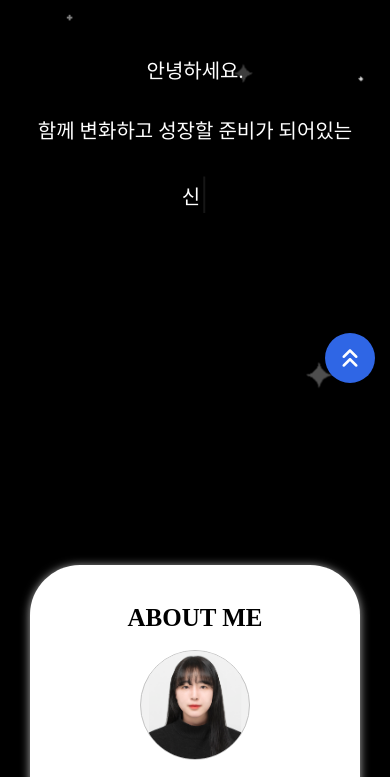
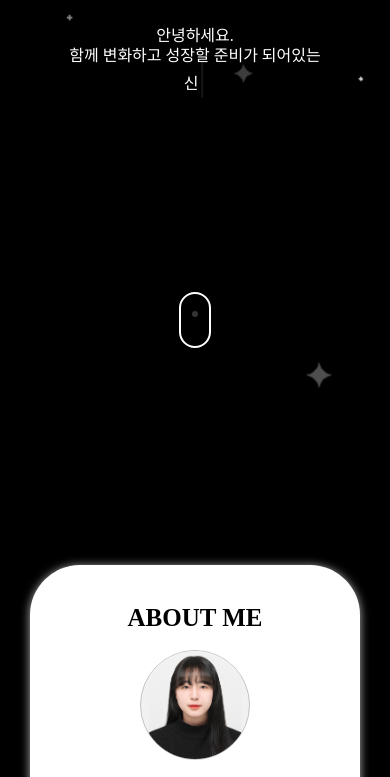
Before and after one commit to s-yoonj/Design-Portfolio, a plain HTML site: page index.html in a window 390 px wide. Shown: the part 446-1223 px from the top of the page. Drawn offline with Linux system fonts and the light colour scheme; a web font is replaced by a local one.

Commit message:
모바일 반응형 수정

```diff
--- a/assets/scss/components/_about-page.scss
+++ b/assets/scss/components/_about-page.scss
@@ -14,7 +14,7 @@
   justify-content: center;
   @include tablet {
     /*브라우저 사이즈768px이상, 1023px 이하일때*/
-    padding: 100px 20px;
+    padding: 60px 20px;
   }
   @include mobile {
     /*브라우저 사이즈767px이하일때*/
--- a/assets/scss/components/_contents-page.scss
+++ b/assets/scss/components/_contents-page.scss
@@ -10,7 +10,7 @@
   background-color: white;
   @include tablet {
     /*브라우저 사이즈768px이상, 1023px 이하일때*/
-    padding: 160px 100px 60px 100px;
+    padding: 60px 20px;
   }
   @include mobile {
     /*브라우저 사이즈767px이하일때*/
@@ -136,14 +136,6 @@
                 line-height: 23px;
                 @include mobile {
                   /*브라우저 사이즈767px이하일때*/
-                  display: none;
-                }
-              }
-              .mo-contents-txt {
-                display: none;
-                @include mobile {
-                  /*브라우저 사이즈767px이하일때*/
-                  display: block;
                   margin-left: 10px;
                   font-size: 12px;
                   font-weight: 700;
--- a/assets/scss/components/_intro.scss
+++ b/assets/scss/components/_intro.scss
@@ -1,3 +1,8 @@
+:root {
+  --c-dark: #212121;
+  --c-light: rgb(233, 233, 233);
+}
+
 .container {
   padding: 160px 40px 60px 40px;
   width: 100%;
@@ -8,11 +13,11 @@
   background-color: black;
   @include tablet {
     /*브라우저 사이즈768px이상, 1023px 이하일때*/
-    padding: 100px 20px 60px 20px;
+    padding: 60px 20px;
   }
   @include mobile {
     /*브라우저 사이즈767px이하일때*/
-    padding: 100px 20px 60px 20px;
+    padding: 60px 20px;
     // width: 100vw;
     height: 100vh;
   }
@@ -29,12 +34,12 @@
         font-weight: 700;
         @include tablet {
           /*브라우저 사이즈767px이하일때*/
-          font-size: 70px;
+          font-size: 60px;
           margin-bottom: 20px;
         }
         @include mobile {
           /*브라우저 사이즈767px이하일때*/
-          font-size: 50px;
+          font-size: 40px;
           margin-bottom: 20px;
         }
       }
@@ -43,11 +48,11 @@
         font-weight: 300;
         @include tablet {
           /*브라우저 사이즈767px이하일때*/
-          font-size: 90px;
+          font-size: 75px;
         }
         @include mobile {
           /*브라우저 사이즈767px이하일때*/
-          font-size: 60px;
+          font-size: 50px;
         }
       }
       .main-title-03 {
@@ -60,13 +65,17 @@
         bottom: 60px;
         @include tablet {
           /*브라우저 사이즈767px이하일때*/
-          width: 500px;
-          font-size: 25px;
+          width: 330px;
+          height: 100px;
+          font-size: 20px;
+          line-height: 35px;
         }
         @include mobile {
           /*브라우저 사이즈767px이하일때*/
-          width: 330px;
-          font-size: 20px;
+          width: 260px;
+          height: 70px;
+          font-size: 16px;
+          line-height: 20px;
         }
         .blink {
           animation: blink 0.5s infinite;
@@ -79,6 +88,57 @@
           }
         }
       }
+      .mouse {
+        display: none;
+        @include tablet {
+          display: block;
+          position: absolute;
+          bottom: 50px;
+        }
+        @include mobile {
+          display: block;
+          position: absolute;
+          bottom: 50px;
+        }
+        .scroll-mouse {
+          width: 32px;
+          height: 56px;
+          border: 2px solid #fff;
+          border-radius: 24px;
+          display: flex;
+          justify-content: center;
+          position: relative;
+          .scroll-mouse-point {
+            position: absolute;
+            width: 6px;
+            height: 6px;
+            border-radius: 6px;
+            background-color: #fff;
+            animation: mousemove 2s infinite;
+          }
+
+          @keyframes mousemove {
+            from {
+              top: 10px;
+              opacity: 0;
+            }
+            to {
+              top: 44px;
+              opacity: 1;
+            }
+          }
+        }
+      }
+    }
+
+    .top-btn {
+      @include tablet {
+        /*브라우저 사이즈768px이상, 1023px 이하일때*/
+        display: none;
+      }
+      @include mobile {
+        /*브라우저 사이즈767px이하일때*/
+        display: none;
       }
 
       .top-img {
@@ -109,6 +169,7 @@
           bottom: 15px;
         }
       }
+    }
     .hidden {
       display: none;
     }
@@ -124,11 +185,13 @@
     align-items: center;
     @include tablet {
       /*브라우저 사이즈768px이상, 1023px 이하일때*/
+      display: none;
       position: fixed;
       left: 0;
     }
     @include mobile {
       /*브라우저 사이즈767px이하일때*/
+      display: none;
       // display: none;
       position: fixed;
       left: 0;
--- a/assets/scss/components/_uiux-page.scss
+++ b/assets/scss/components/_uiux-page.scss
@@ -10,7 +10,7 @@
   background-color: white;
   @include tablet {
     /*브라우저 사이즈768px이상, 1023px 이하일때*/
-    padding: 160px 100px 60px 100px;
+    padding: 60px 20px;
   }
   @include mobile {
     /*브라우저 사이즈767px이하일때*/
@@ -59,7 +59,7 @@
 
           .uiux-point-txt {
             @include mobile {
-              height: 100%;
+              height: 520px;
               display: flex;
 
               flex-direction: column;
--- a/assets/scss/components/_webcoding-page.scss
+++ b/assets/scss/components/_webcoding-page.scss
@@ -11,7 +11,7 @@
   justify-content: center;
   @include tablet {
     /*브라우저 사이즈768px이상, 1023px 이하일때*/
-    padding: 160px 100px 60px 100px;
+    padding: 60px 20px;
   }
   @include mobile {
     /*브라우저 사이즈767px이하일때*/
--- a/index.html
+++ b/index.html
@@ -23,9 +23,12 @@
                     <p class="main-title-03">
                         <span class="text"></span><span class="blink">|</span>
                     </p>
+                    <div class="mouse">
+                        <div class="scroll-mouse">
+                            <div class="scroll-mouse-point"></div>
+                        </div>
+                    </div>
                 </div>
-
-
                 <!-- 메뉴바 -->
                 <nav class="menu-area">
                     <div class="menu-list-gruop">
@@ -65,6 +68,7 @@
                     </div>
                 </nav>
                 <!-- !메뉴바 -->
+
 
 
 
@@ -568,7 +572,6 @@
                                         </path>
                                     </svg>
                                     <div class="contents-txt">자세한 내용은 아래 상자를 클릭하여 확인해 주세요!</div>
-                                    <div class="mo-contents-txt">자세한 내용은 아래 상자를 클릭하여 확인해 주세요!</div>
 
                                 </div>
 
--- a/js/main.js
+++ b/js/main.js
@@ -126,20 +126,48 @@ $(window).scroll(Page__updateIndicatorActive);
 
 //모바일 메뉴
 const moMEnu = document.querySelector(".menu-area");
+const topBtn = document.querySelector(".top-btn");
 
 let headerMoving = (direction) => {
   let currentScrollValue = document.documentElement.scrollTop; //스크롤 위치 구하기
   console.log("currentScrollValue is " + currentScrollValue); //스크롤 위치 콘솔에 출력
   if (direction === "up") {
     moMEnu.style.display = "block";
+    headerUp();
   } else if (direction === "down") {
     moMEnu.style.display = "none";
+    headerDown();
   }
 };
+
+function headerDown() {
+  let currentScrollValue = document.documentElement.scrollTop; //스크롤 위치 구하기
+  console.log("currentScrollValue is " + currentScrollValue);
+  if (moMEnu.style.display === "flex") {
+    return;
+  } //스크롤 위치 콘솔에 출력
+  else if (currentScrollValue > 664) {
+    topBtn.style.display = "block";
+  }
+}
+
+function headerUp() {
+  let currentScrollValue = document.documentElement.scrollTop; //스크롤 위치 구하기
+  console.log("currentScrollValue is " + currentScrollValue);
+
+  if (moMEnu.style.display === "flex") {
+    return;
+  } //스크롤 위치 콘솔에 출력
+  else if (currentScrollValue < 665) {
+    moMEnu.style.display = "none";
+    topBtn.style.display = "none";
+  }
+}
 
 let prevScrollTop = 0;
 
 window.onscroll = () => {
+  if (window.matchMedia("(max-width: 1400px)").matches == true) {
     let nextScrollTop = window.pageYOffset || 0; // pageYOffset -> IE 8 이하 빼고 다 됨.
     if (nextScrollTop > prevScrollTop) {
       headerMoving("down");
@@ -147,4 +175,5 @@ window.onscroll = () => {
       headerMoving("up");
     }
     prevScrollTop = nextScrollTop;
+  }
 };
```
Also changed, not shown: css/style.css. Lines whose indentation alone changed are shown as unchanged.
